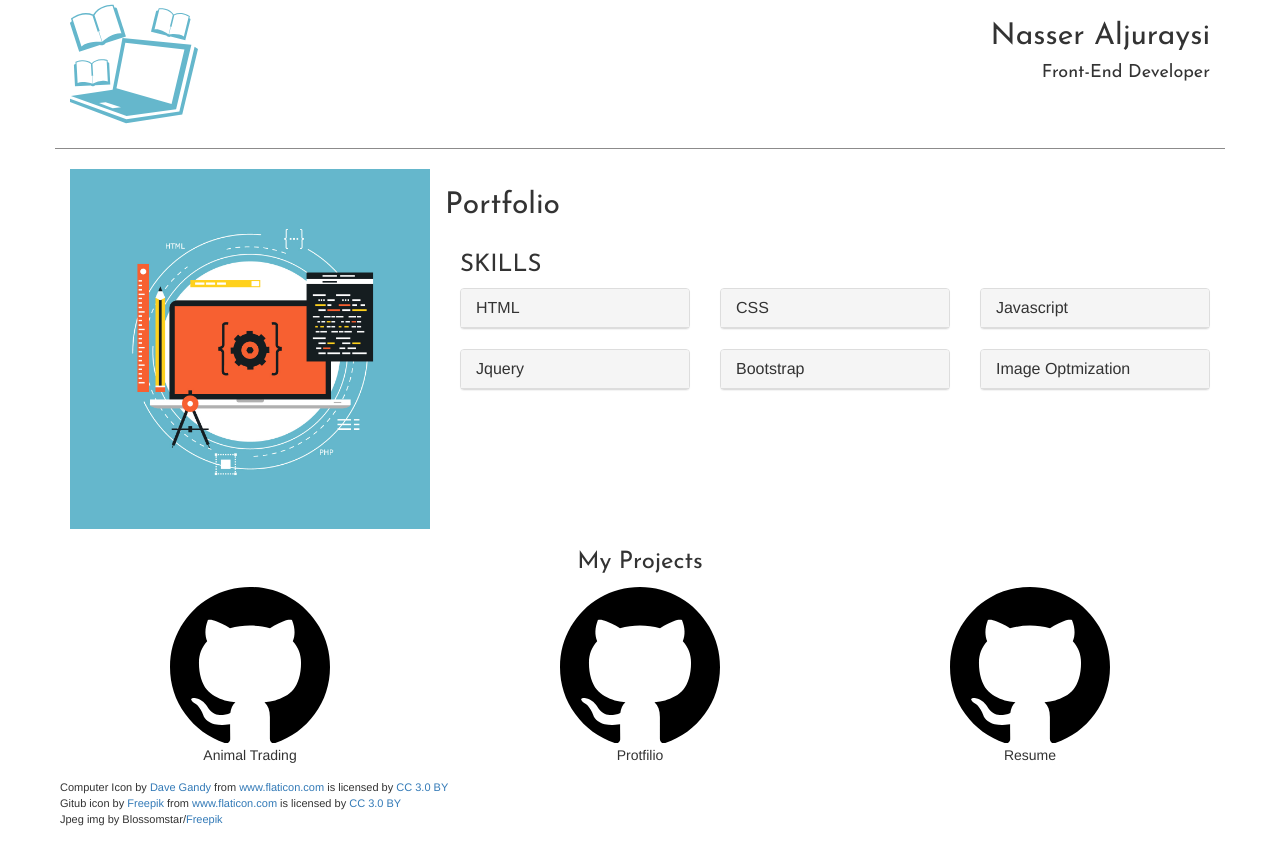
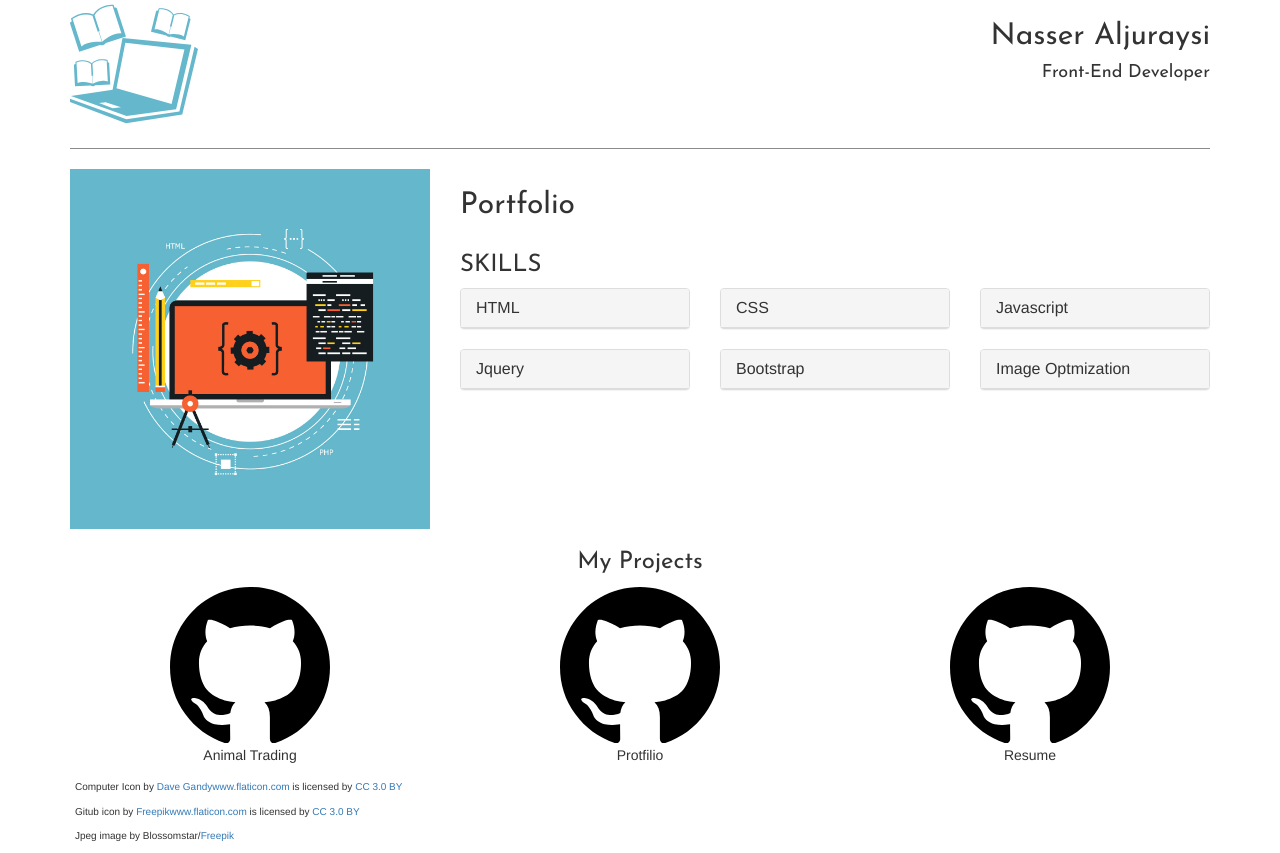
Before and after one commit to nasserfj58/Protfilio-Project, a plain HTML site: page index.html in a window 1280 px wide. Drawn offline with nearby package versions, Linux system fonts and the light colour scheme.

Commit message:
fix all bootstrap gridsystem problems

```diff
--- a/css/main.css
+++ b/css/main.css
@@ -64,3 +64,7 @@ body {
 #container {
 	font-size: 15px;
 }
+
+.copy-rights{
+	font-size: 10px;
+}
--- a/index.html
+++ b/index.html
@@ -24,7 +24,7 @@
 					</div>
 			    </div>
 			  	<div class="row">
-					<div>
+					<div class="col-md-12">
 						<hr id="style1">
 					</div>
 				</div>
@@ -33,10 +33,11 @@
 					<div class="col-md-4">
 							<img id="web-img" alt="Web devlopment Image" sizes="(min-width:640px) 1420px, 320px" src="img/small.jpg" class="img-responsive" srcset="img/small.jpg 500w, img/meduim.jpg 1000w, img/large.jpg 1024w">
 					</div>
-					<section id="main-section">
+					<section class="col-md-8" id="main-section">
 						<h2 class="headr-h">Portfolio</h2>
 						<article>
-								<div  class="col-md-8" id="aside-nav">
+							<div class="row">
+								<div class="col-md-12" id="aside-nav">
 										<div class="row">
 											<div class="col-md-12">
 												<h3 class="headr-h">SKILLS</h3>
@@ -143,6 +144,7 @@
 										</div>
 									</div>
 								</div>
+							</div>
 					</article>
 				 </section>
 			  </div>
@@ -172,12 +174,11 @@
 			  </div>
 			  <div class="row">
 			  <footer>
-				  <div class="copy-rights">
-					  Computer Icon by <a href="https://www.flaticon.com/authors/dave-gandy" title="Dave Gandy">Dave Gandy</a> from <a href="https://www.flaticon.com/" title="Flaticon">www.flaticon.com</a> is licensed by <a href="http://creativecommons.org/licenses/by/3.0/" title="Creative Commons BY 3.0" target="_blank">CC 3.0 BY</a>
+				  <div class="copy-rights col-xs-12">
+					  <p>Computer Icon by <a href="https://www.flaticon.com/authors/dave-gandy" title="Dave Gandy">Dave Gandy</a><a href="https://www.flaticon.com/" title="Flaticon">www.flaticon.com</a> is licensed by <a href="http://creativecommons.org/licenses/by/3.0/" title="Creative Commons BY 3.0" target="_blank">CC 3.0 BY</a></p>
+					   <p>Gitub icon by <a href="http://www.freepik.com" title="Freepik">Freepik</a><a href="https://www.flaticon.com/" title="Flaticon">www.flaticon.com</a> is licensed by <a href="http://creativecommons.org/licenses/by/3.0/" title="Creative Commons BY 3.0" target="_blank">CC 3.0 BY</a></p>
+				  <p>Jpeg image by Blossomstar/<a href="http://www.freepik.com">Freepik</a></p>
 				  </div>
-				  <div class="">Gitub icon by <a href="http://www.freepik.com" title="Freepik">Freepik</a> from <a href="https://www.flaticon.com/" title="Flaticon">www.flaticon.com</a> is licensed by <a href="http://creativecommons.org/licenses/by/3.0/" title="Creative Commons BY 3.0" target="_blank">CC 3.0 BY</a>
-				  </div>
-				  <div class="copy-rights">Jpeg img by Blossomstar/<a href="http://www.freepik.com">Freepik</a></div>
 			 </footer>
 			</div>
 		</div>
```
Lines whose indentation alone changed are shown as unchanged.
